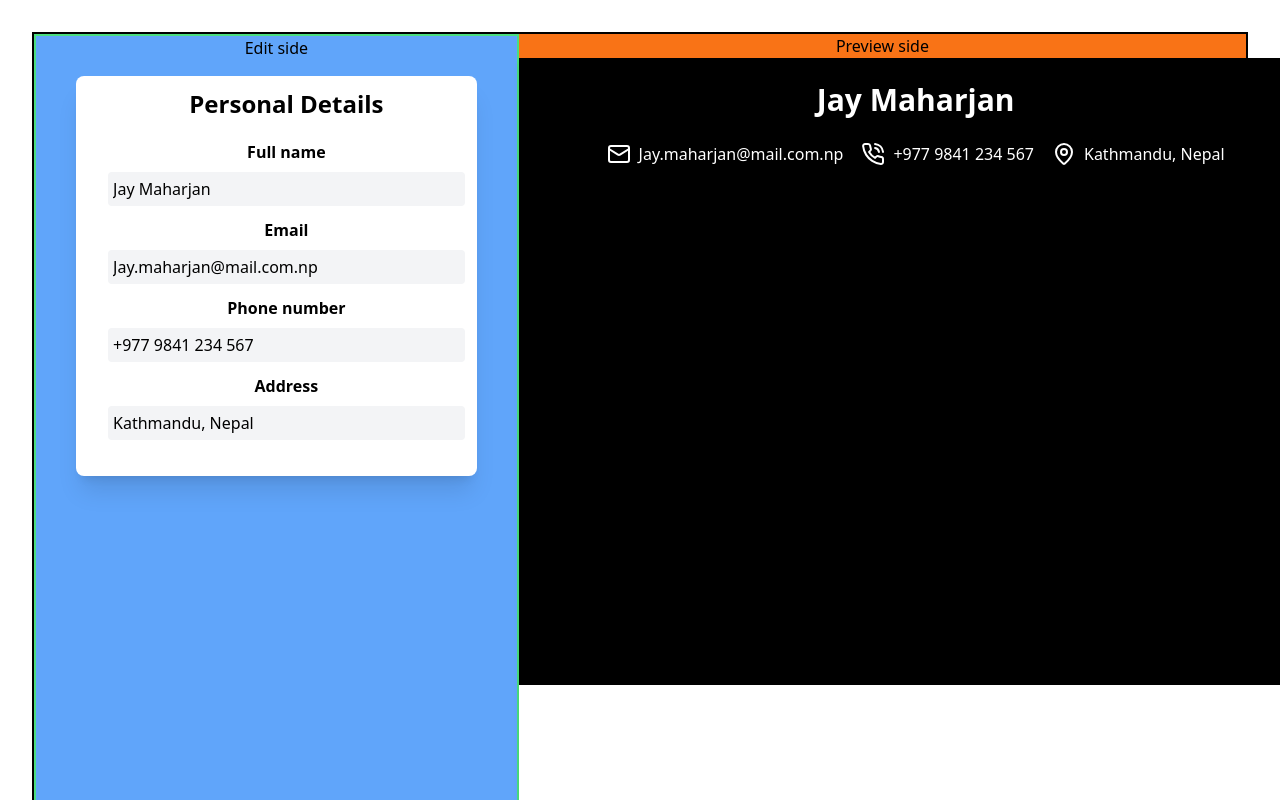
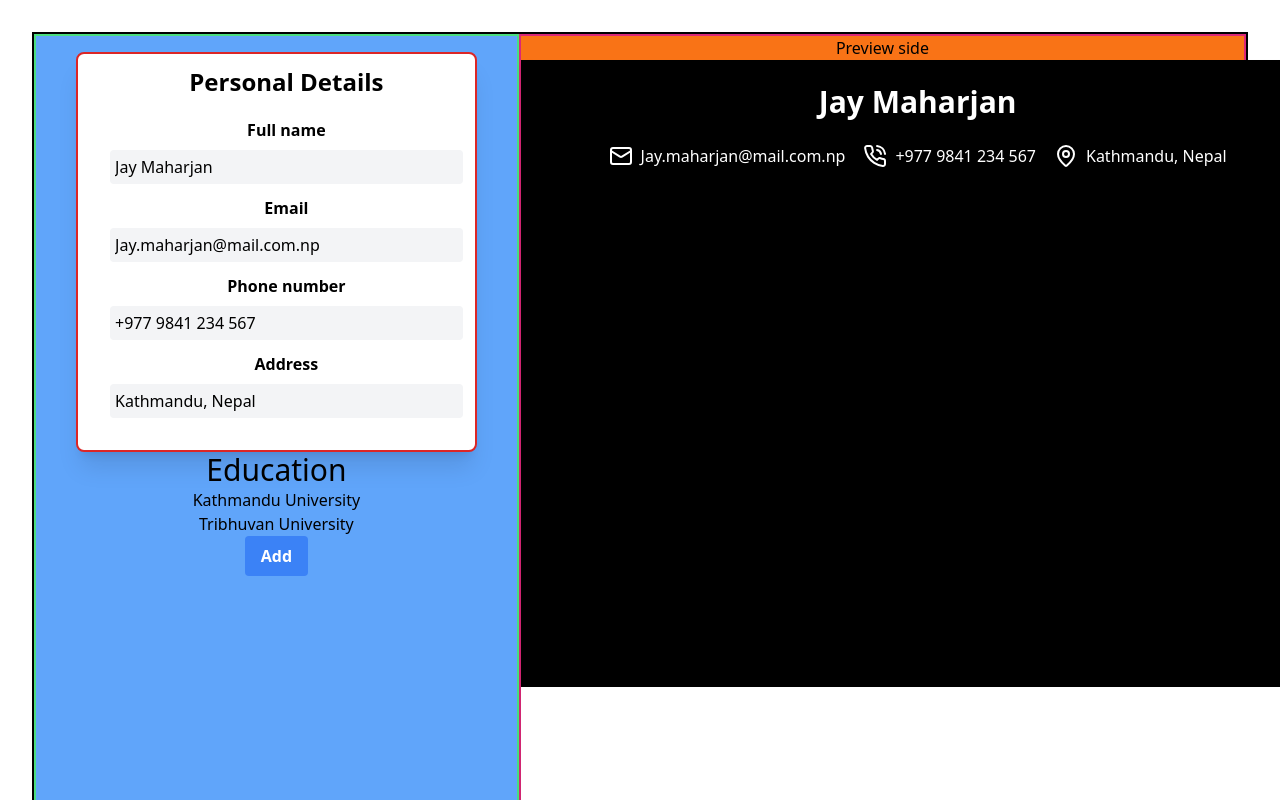
Before and after one commit to SubashJirel/ResumeBuilder, a React (Vite) app: page / in a window 1280 px wide. Shown: the top 800 px of the page. Built offline with nearby package versions, Linux system fonts and the light colour scheme.

Commit message:
added the education part in left side

```diff
--- a/src/App.jsx
+++ b/src/App.jsx
@@ -2,11 +2,17 @@ import './App.css';
 import { useState } from 'react';
 import PersonalDetails from './components/personal-info/PersonalDetails';
 import ResumePreview from './components/previewRightSide/ResumePreview';
+import EducationSection from './components/education/EducationSection';
 
 import exampleData from './example-data';
 
 function App() {
   const [personalInfo, setPersonalInfo] = useState(exampleData.personalInfo);
+  const [educationRecords, setEducationRecords] = useState(
+    exampleData.sections.educations
+  );
+  // console.log(exampleData.sections.educations);
+  console.log(educationRecords);
   function handlePersonalInfoChange(e) {
     const { key } = e.target.dataset;
     // console.log(e.target.dataset); // input ma maile data-key="email" bhanera yesari data-key rakheko chhu
@@ -14,11 +20,14 @@ function App() {
     setPersonalInfo({ ...personalInfo, [key]: e.target.value });
     //[key] is a computed property name in JavaScript. It allows you to dynamically set the property name based on the value of key.
   }
+
+  function handleChangeItem() {}
+  function handleDeleteItem() {}
+
   return (
     <>
       <div className="border-2 border-black bg-orange-500 text-black grid grid-cols-5 ">
         <div className="border-2 border-green-400 bg-blue-400 col-span-2">
-          Edit side
           <PersonalDetails
             onChange={handlePersonalInfoChange}
             fullName={personalInfo.fullName}
@@ -26,8 +35,9 @@ function App() {
             phoneNumber={personalInfo.phoneNumber}
             address={personalInfo.address}
           />
+          <EducationSection education={educationRecords} />
         </div>
-        <div className=" col-span-3">
+        <div className="border-2 border-pink-600 col-span-3">
           Preview side
           <ResumePreview personalInfo={personalInfo} />
         </div>
--- /dev/null
+++ b/src/components/education/EducationSection.jsx
@@ -0,0 +1,86 @@
+import { useState } from 'react';
+import InputGroup from '../inputGroup';
+function EducationSection({ education }) {
+  const [showBtnForm, setShowBtnForm] = useState('button');
+  const btnShow = showBtnForm == 'button';
+  const formShow = showBtnForm == 'form';
+  function toggleShow() {
+    setShowBtnForm((prev) => (prev == 'button' ? 'form' : 'button'));
+  }
+  return (
+    <>
+      <h1 className="text-3xl">Education</h1>
+      {education.map((val) => (
+        <div key={val.id}>{val.schoolName}</div>
+      ))}
+      {btnShow && (
+        <button
+          className="bg-blue-500 hover:bg-blue-700 text-white font-bold py-2 px-4 rounded"
+          onClick={toggleShow}
+        >
+          Add
+        </button>
+      )}
+      {formShow && (
+        <div className="bg-white p-4 rounded shadow">
+          <form>
+            <div className="mb-4">
+              <label className="block text-sm font-bold mb-2">
+                School Name:
+              </label>
+              <input
+                className="w-full px-3 py-2 border rounded focus:outline-none focus:border-blue-500"
+                type="text"
+              />
+            </div>
+            <div className="mb-4">
+              <label className="block text-sm font-bold mb-2">Degree:</label>
+              <input
+                className="w-full px-3 py-2 border rounded focus:outline-none focus:border-blue-500"
+                type="text"
+              />
+            </div>
+            <div className="mb-4">
+              <label className="block text-sm font-bold mb-2">
+                Start Date:
+              </label>
+              <input
+                className="w-full px-3 py-2 border rounded focus:outline-none focus:border-blue-500"
+                type="text"
+              />
+            </div>
+            <div className="mb-4">
+              <label className="block text-sm font-bold mb-2">End Date:</label>
+              <input
+                className="w-full px-3 py-2 border rounded focus:outline-none focus:border-blue-500"
+                type="text"
+              />
+            </div>
+            <div className="flex justify-between">
+              <button
+                type="button"
+                className="bg-red-500 text-white px-4 py-2 rounded hover:bg-red-600"
+              >
+                Delete
+              </button>
+              <button
+                type="button"
+                className="bg-gray-500 text-white px-4 py-2 rounded hover:bg-gray-600"
+                onClick={toggleShow}
+              >
+                Cancel
+              </button>
+              <button
+                type="button"
+                className="bg-blue-500 text-white px-4 py-2 rounded hover:bg-blue-600"
+              >
+                Save
+              </button>
+            </div>
+          </form>
+        </div>
+      )}
+    </>
+  );
+}
+export default EducationSection;
--- a/src/components/personal-info/PersonalDetails.jsx
+++ b/src/components/personal-info/PersonalDetails.jsx
@@ -3,7 +3,7 @@ function PersonalDetails({ fullName, email, phoneNumber, address, onChange }) {
   return (
     <>
       <form
-        className="ps-8  bg-[#FFFFFF] h-[400px] shadow-xl rounded-lg w-5/6 m-auto mt-4 p-3 "
+        className="ps-8  bg-[#FFFFFF] h-[400px] shadow-xl border-2 border-red-600 rounded-lg w-5/6 m-auto mt-4 p-3 "
         action=""
       >
         <h2 className="text-2xl font-bold pb-5 ">Personal Details</h2>
--- a/src/example-data.jsx
+++ b/src/example-data.jsx
@@ -6,7 +6,7 @@ const exampleData = {
     email: 'Jay.maharjan@mail.com.np',
     phoneNumber: '+977 9841 234 567',
     address: 'Kathmandu, Nepal',
-
+  },
   sections: {
     educations: [
       {
@@ -53,6 +53,5 @@ const exampleData = {
       },
     ],
   },
-  },
 };
 export default exampleData;
```
Lines whose indentation alone changed are shown as unchanged.
